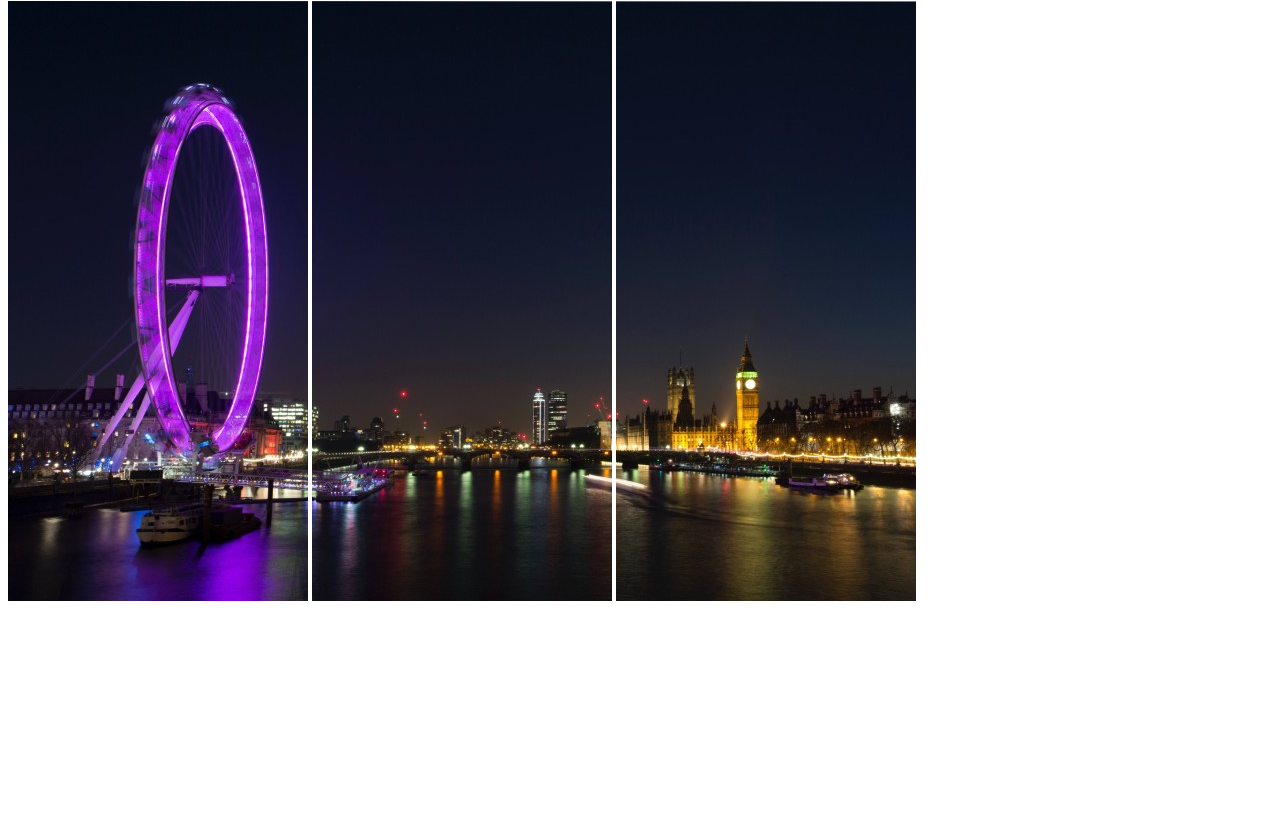
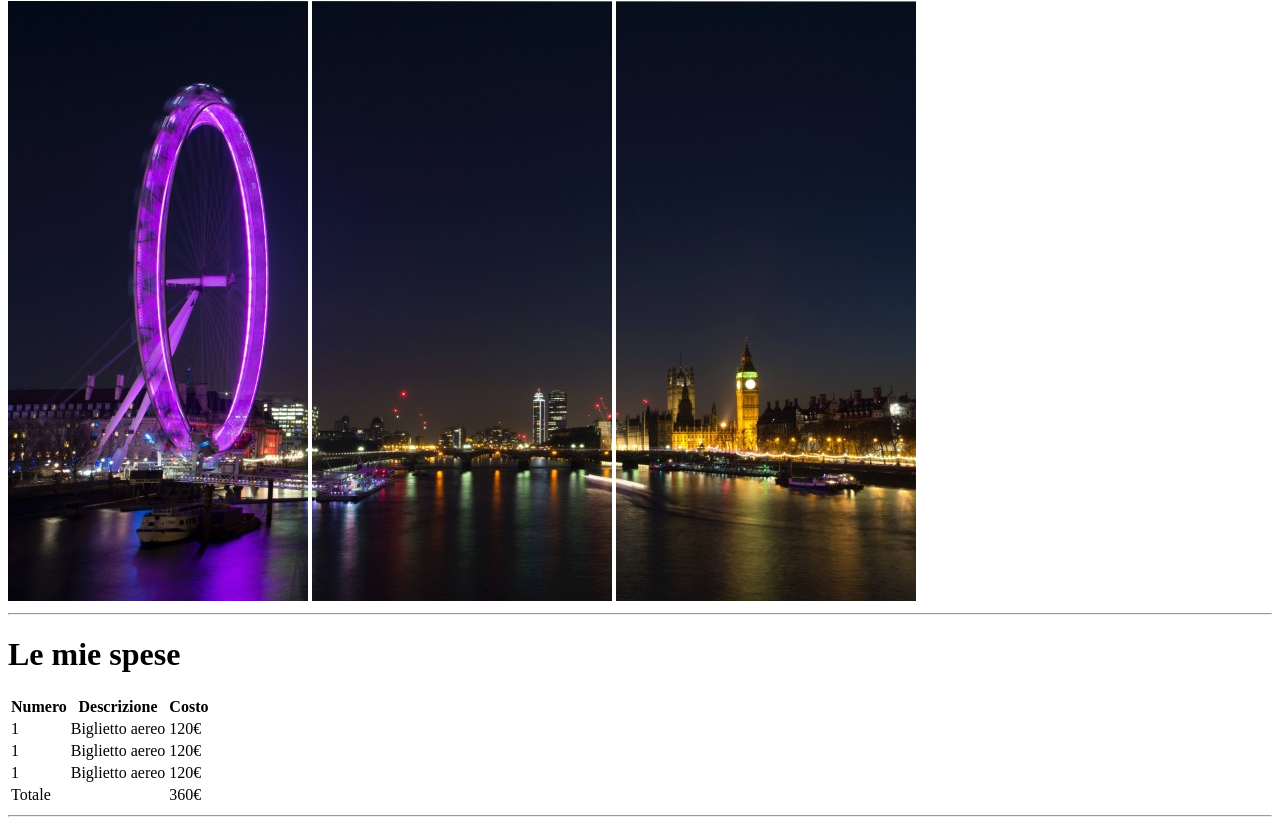
Before and after one commit to felicetto13/html-london-trip, a plain HTML site: page index.html in a window 1280 px wide. Shown: the part 79-904 px from the top of the page. Before the commit the page ends 800 px from the top, so only its background shows below. Drawn offline with Linux system fonts and the light colour scheme.

Commit message:
creazione contenuto main

```diff
--- a/index.html
+++ b/index.html
@@ -14,8 +14,44 @@
         <img src="img/pexels-bill-emrich-230794-1.jpg" alt="immagine Londra centro">
         <img src="img/pexels-bill-emrich-230794-2.jpg" alt="immagine Londra destra">
     </header>
-
-    <main></main>
+<hr>
+    <main>
+        <!-- contenuto centrale della pagina -->
+        <h1>Le mie spese</h1>
+        <table>
+            <thead>
+                <tr>
+                    <th>Numero</th>
+                    <th>Descrizione</th>
+                    <th>Costo</th>
+                </tr>
+            </thead>
+            <tbody>
+                <tr>
+                    <td>1</td>
+                    <td>Biglietto aereo</td>
+                    <td>120€</td>
+                </tr>
+                <tr>
+                    <td>1</td>
+                    <td>Biglietto aereo</td>
+                    <td>120€</td>
+                </tr>
+                <tr>
+                    <td>1</td>
+                    <td>Biglietto aereo</td>
+                    <td>120€</td>
+                </tr>
+            </tbody>
+            <tfoot>
+                <tr>
+                    <td colspan="2">Totale</td>
+                    <td> 360€</td>
+                </tr>
+            </tfoot>
+        </table>
+        <hr>
+    </main>
 
     <footer></footer>
 </body>
```
